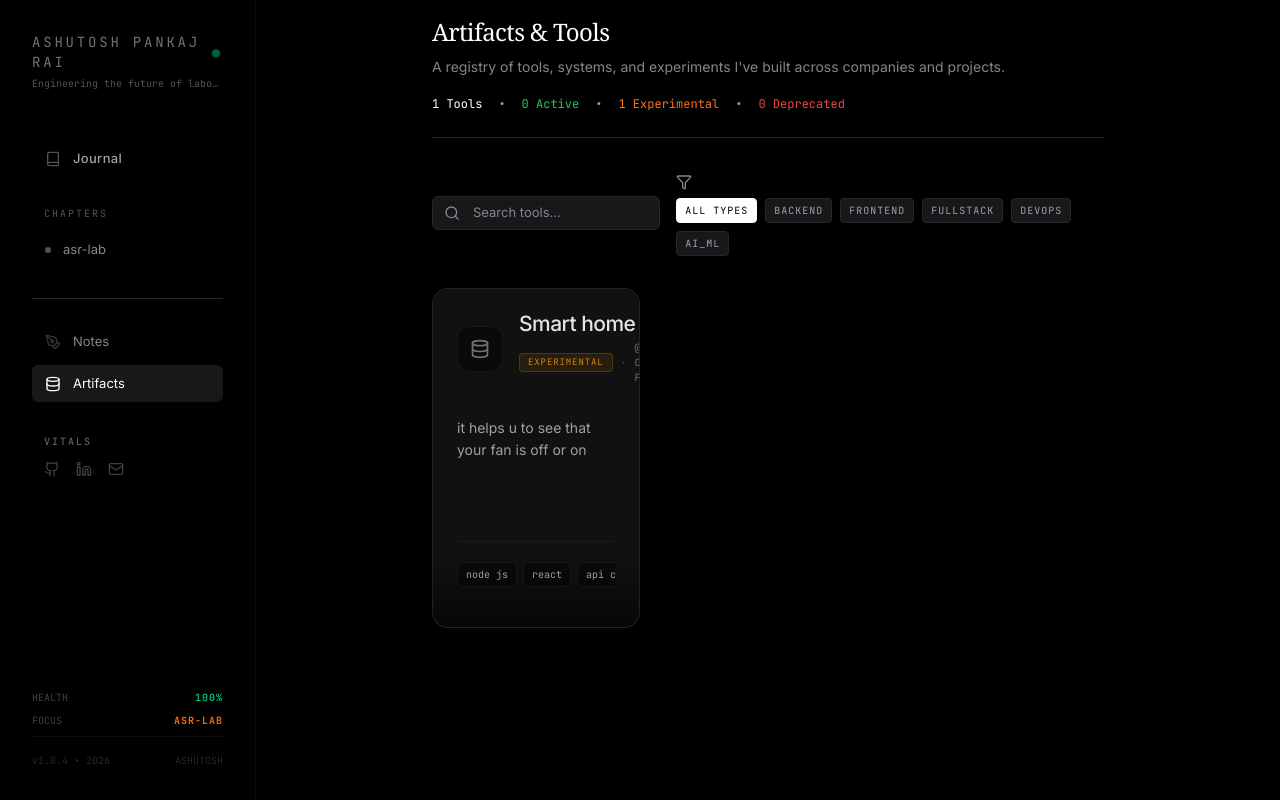
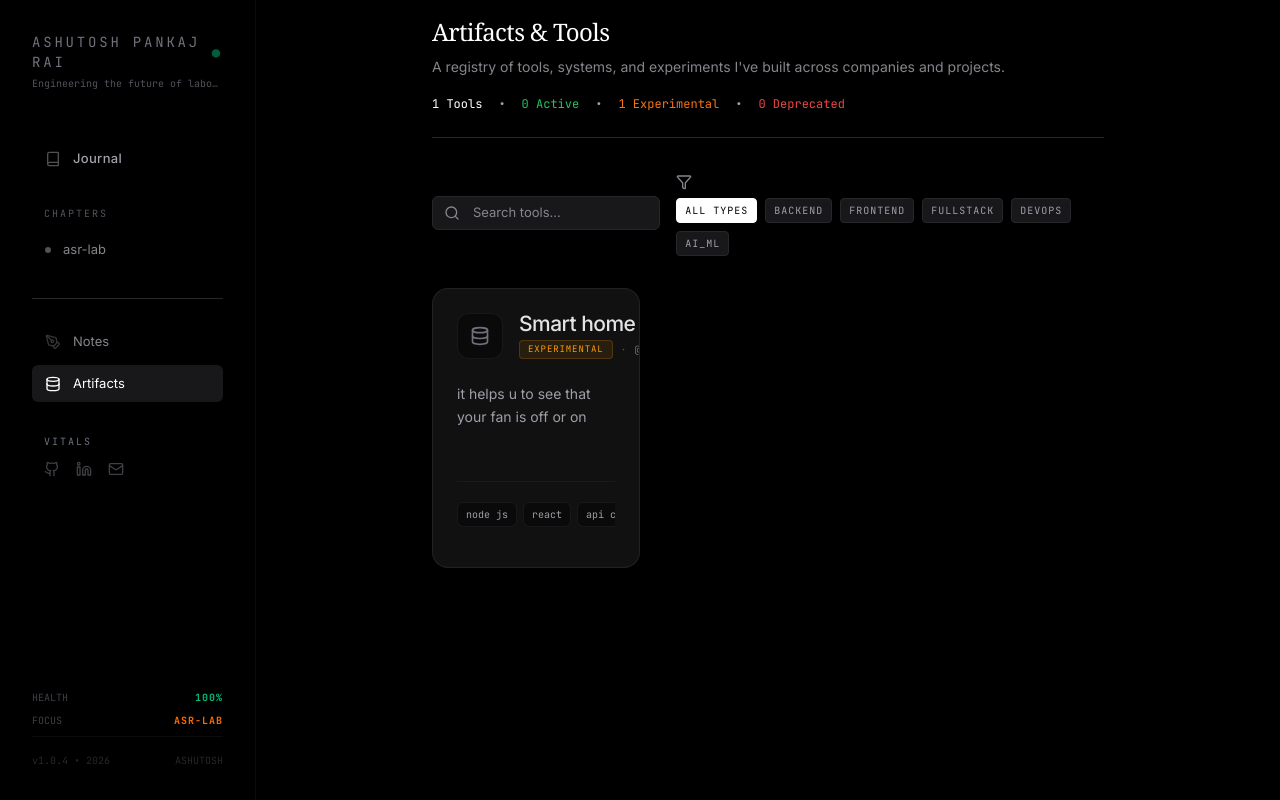
Before and after one commit to Ashurai84/ASR_LABS, a React (Vite) app in the folder frontend/: page / in a window 1280 px wide. Both pictures are taken after a click on the button "Artifacts". Built offline with nearby package versions, Linux system fonts and the light colour scheme.

Commit message:
style(frontend): elegantly restructure tool cards

```diff
--- a/frontend/src/components/tools/ToolCard.tsx
+++ b/frontend/src/components/tools/ToolCard.tsx
@@ -20,9 +20,9 @@ const getTypeIcon = (type?: string) => {
 
 const getStatusColor = (status: string) => {
     switch (status?.toUpperCase()) {
-        case 'ACTIVE': return 'text-emerald-500/80 bg-emerald-500/10 border-emerald-500/20';
-        case 'EXPERIMENTAL': return 'text-amber-500/80 bg-amber-500/10 border-amber-500/20';
-        case 'DEPRECATED': return 'text-red-500/80 bg-red-500/10 border-red-500/20';
+        case 'ACTIVE': return 'text-emerald-500 bg-emerald-500/10 border-emerald-500/20';
+        case 'EXPERIMENTAL': return 'text-amber-500 bg-amber-500/10 border-amber-500/20';
+        case 'DEPRECATED': return 'text-red-500 bg-red-500/10 border-red-500/20';
         default: return 'text-zinc-400 bg-zinc-800/50 border-zinc-700/50';
     }
 };
@@ -43,16 +43,12 @@ export const ToolCard: React.FC<ToolCardProps> = ({ tool }) => {
     const hiddenCount = displayTags.length > 3 ? displayTags.length - 3 : 0;
 
     return (
-        <div className="group block no-underline h-[340px] w-full bg-[#111] border border-zinc-800/80 rounded-2xl p-6 transition-all duration-300 hover:border-zinc-700 hover:bg-[#141414] relative overflow-hidden">
+        <div className="group block no-underline h-[280px] w-full bg-[#111] border border-zinc-800/80 rounded-2xl p-6 transition-all duration-300 hover:border-zinc-700 hover:bg-[#141414] relative overflow-hidden flex flex-col cursor-pointer">
 
-            {/* Ambient Lighting Map */}
-            <div className="absolute inset-0 bg-gradient-to-b from-white/[0.02] to-transparent opacity-0 group-hover:opacity-100 transition-opacity duration-500 pointer-events-none" />
-            <div className="absolute -inset-x-6 top-1/2 -bottom-6 bg-gradient-to-t from-black via-transparent to-transparent opacity-80 z-0 pointer-events-none" />
+            <div className="flex-grow z-10 flex flex-col justify-start">
 
-            <div className="flex flex-col h-full relative z-10">
                 {/* 1. Ultra-Clean Header Row */}
-                <div className="flex justify-between items-start mb-6">
-                    <div className="flex items-center gap-4">
+                <div className="flex items-center gap-4 mb-4">
                     <div className="p-3 bg-black/40 rounded-xl border border-zinc-800/50 shadow-inner shrink-0 group-hover:bg-zinc-900 group-hover:border-zinc-700/50 transition-colors">
                         {getTypeIcon(tool.type)}
                     </div>
@@ -67,7 +63,7 @@ export const ToolCard: React.FC<ToolCardProps> = ({ tool }) => {
                             {tool.work_context?.company && (
                                 <>
                                     <span className="text-zinc-600 font-mono text-[10px]">·</span>
-                                        <span className="text-zinc-500 font-mono text-[10px] tracking-wide uppercase">
+                                    <span className="text-zinc-500 font-mono text-[10px] tracking-wide uppercase truncate max-w-[120px]">
                                         @ {tool.work_context.company}
                                     </span>
                                 </>
@@ -75,17 +71,18 @@ export const ToolCard: React.FC<ToolCardProps> = ({ tool }) => {
                         </div>
                     </div>
                 </div>
-                </div>
 
                 {/* 2. Text Content  */}
-                <div className="flex-grow z-10 flex flex-col pt-2">
+                <div className="flex-grow z-10 flex flex-col mt-2">
                     <p className="text-[14px] text-zinc-400 font-sans leading-[1.6] line-clamp-3 group-hover:text-zinc-300 transition-colors">
                         {tool.description || "No description provided."}
                     </p>
                 </div>
 
-                {/* 3. Footer Bar */}
-                <div className="flex flex-wrap items-center justify-between gap-4 pt-5 border-t border-zinc-800/50 mt-auto shrink-0 group-hover:border-zinc-700/50 transition-colors">
+            </div>
+
+            {/* 3. Footer Bar - Pinned to bottom */}
+            <div className="flex flex-wrap items-center justify-between gap-4 pt-5 border-t border-zinc-800/50 shrink-0 group-hover:border-zinc-700/50 transition-colors mt-auto z-10 relative">
 
                 {/* Tags Container */}
                 <div className="flex gap-1.5 shrink-1 overflow-hidden">
@@ -115,7 +112,6 @@ export const ToolCard: React.FC<ToolCardProps> = ({ tool }) => {
                      )}
                 </div>
             </div>
-            </div>
 
              <div className="absolute -top-12 -right-12 w-48 h-48 bg-white/[0.015] rounded-full blur-3xl opacity-0 group-hover:opacity-100 transition-opacity duration-700 pointer-events-none z-0 mix-blend-screen" />
         </div>
```
Lines whose indentation alone changed are shown as unchanged.
